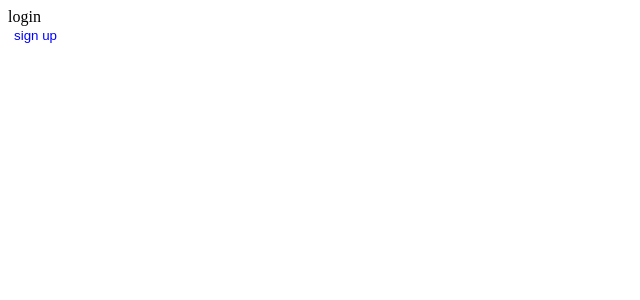
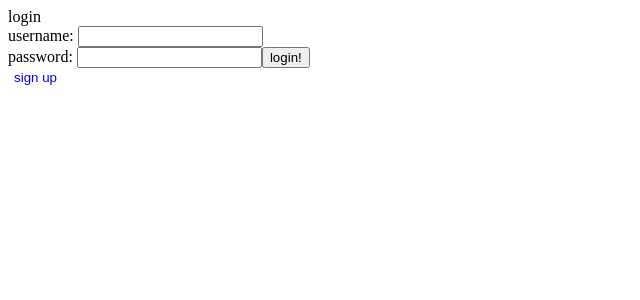
Before and after one commit to Saagmehta97/job-app-tracker, a React app in the folder client/: page / in a window 1280 px wide. Shown: the top 300 px of the page, without its empty margins (0-640 px from the left). Built offline with nearby package versions, Linux system fonts and the light colour scheme.

Commit message:
login page is there

```diff
--- a/client/src/components/login.jsx
+++ b/client/src/components/login.jsx
@@ -9,11 +9,16 @@ import "./login.css";
     let navigate = useNavigate();
     const handleClick = () =>{
         navigate('/users/signup')
-        console.log('hello')
     }
     return (
       <div>
-      <div>login</div>
+      <div>login
+        <form /*onSubmit={handleSubmit}*/ id="loginform">
+            username: <input type="text" id="usernameInput" /*onChange={storeUsername}*/></input><br></br>
+            password: <input type="text" ide="passwordInput" /*onChange={storePassword}*/></input>
+            <button type="submit" id="loginButton">login!</button>
+        </form>
+      </div>
       <button onClick={handleClick} id="signup">sign up</button>
       </div>
     )
```
